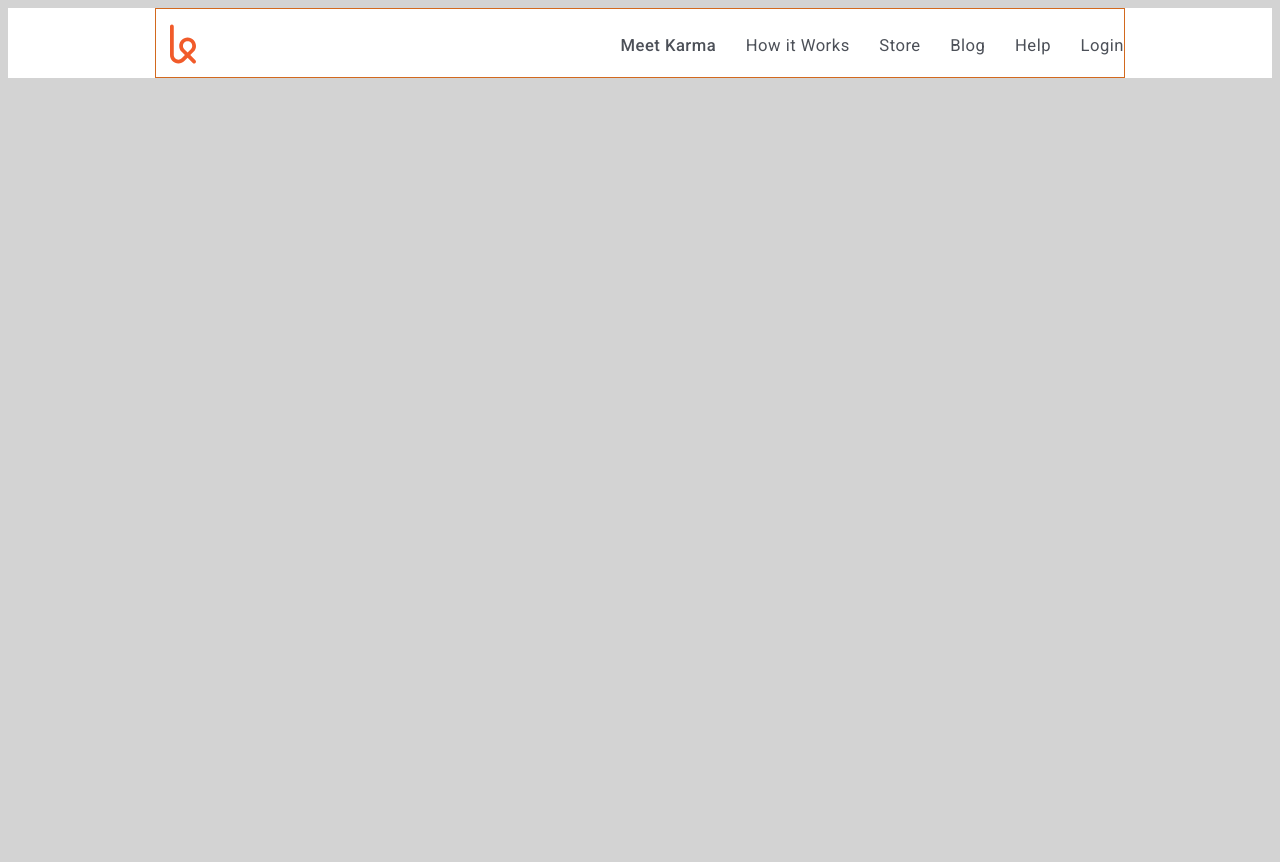
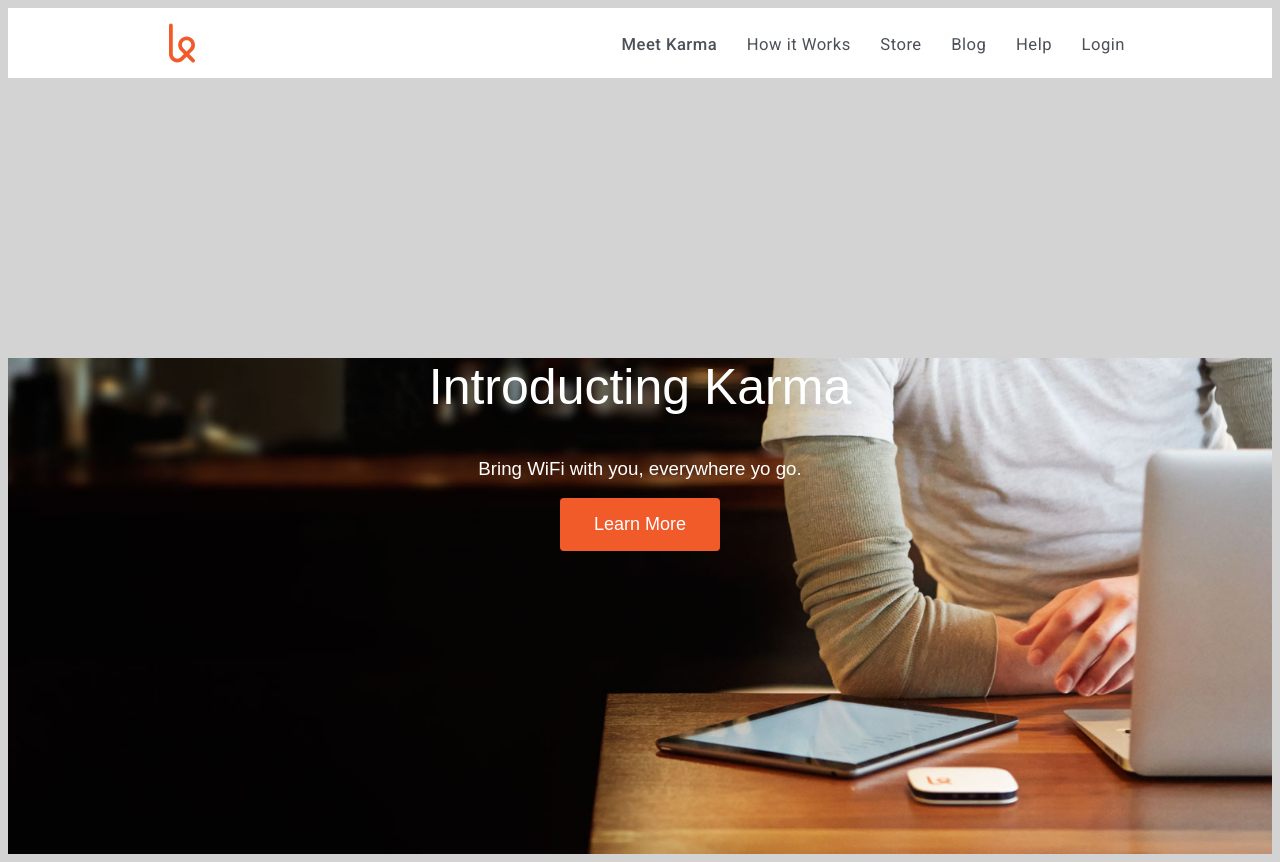
Before and after one commit to Mikelem/fewd_landing_page_clone, a plain HTML site: page index.html in a window 1280 px wide. Before the commit the page ends 800 px from the top, so only its background shows below. Drawn offline with Linux system fonts and the light colour scheme.

Commit message:
stuck in the middle section. bg image not right

```diff
--- a/css/style.css
+++ b/css/style.css
@@ -7,9 +7,9 @@ html {
 body {
     background-color: Lightgray;
 }
-div {
+/*div {
     border: 1px solid chocolate;
-}
+} */
 /* Navigation Section */
 
 .top-navigation {
@@ -57,3 +57,36 @@ div {
     height:70px;
     margin-left:14px;
 }
+.introduction {
+    background-image: url(../images/first-background.jpg);
+    background-position: center bottom;
+    background-repeat: no-repeat;
+    background-size: cover;
+    height:31rem;
+}
+.introduction .content {
+    text-align: center;
+    color:white;
+    font-family:'Robato', sans-serif;
+    font-weight:300;
+}
+.introduction h1{
+    margin-top:17.5rem;
+    font-size:3.125rem;
+    font-weight:300;
+}
+.introduction h3 {
+    font-size: 1.563;
+    font-weight:300;
+    margin-top:1.25rem;
+}
+button {
+    padding: 1rem 1.5rem;
+    border-radius: 4px;
+    background-color: #f15a29;
+    color:white;
+    width:10rem;
+    border-style:none;
+    font-size: 1.125rem;
+    margin-top: 1.563;
+}
--- a/index.html
+++ b/index.html
@@ -21,5 +21,14 @@
           </ul>
        </div>
    </nav>
+<section class="introduction">
+    <div class="content">
+      <h1>Introducting Karma</h1>
+      <h3>Bring WiFi with you, everywhere yo go.</h3>
+       <div class="buttons">
+           <button>Learn More</button>
+       </div>
+    </div>
+</section>
 </body>
 </html>
```
